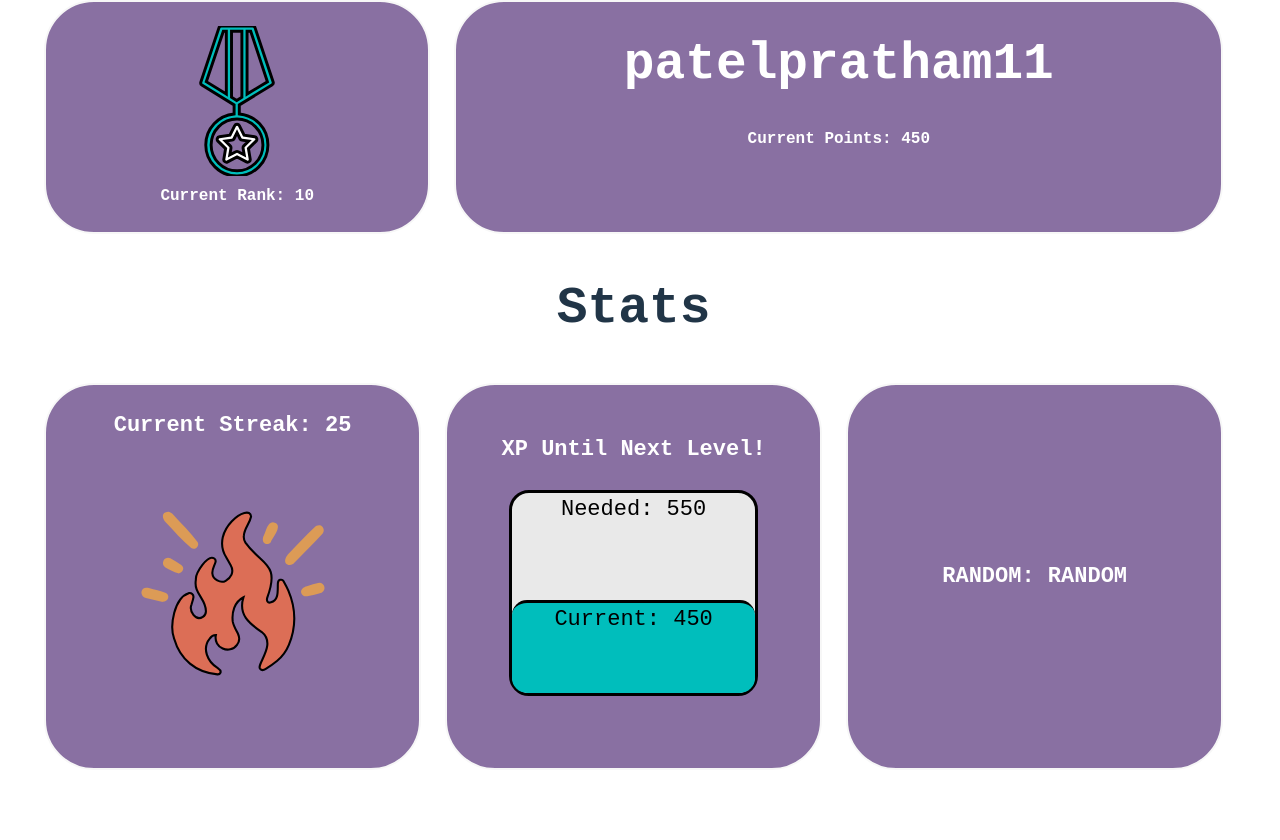
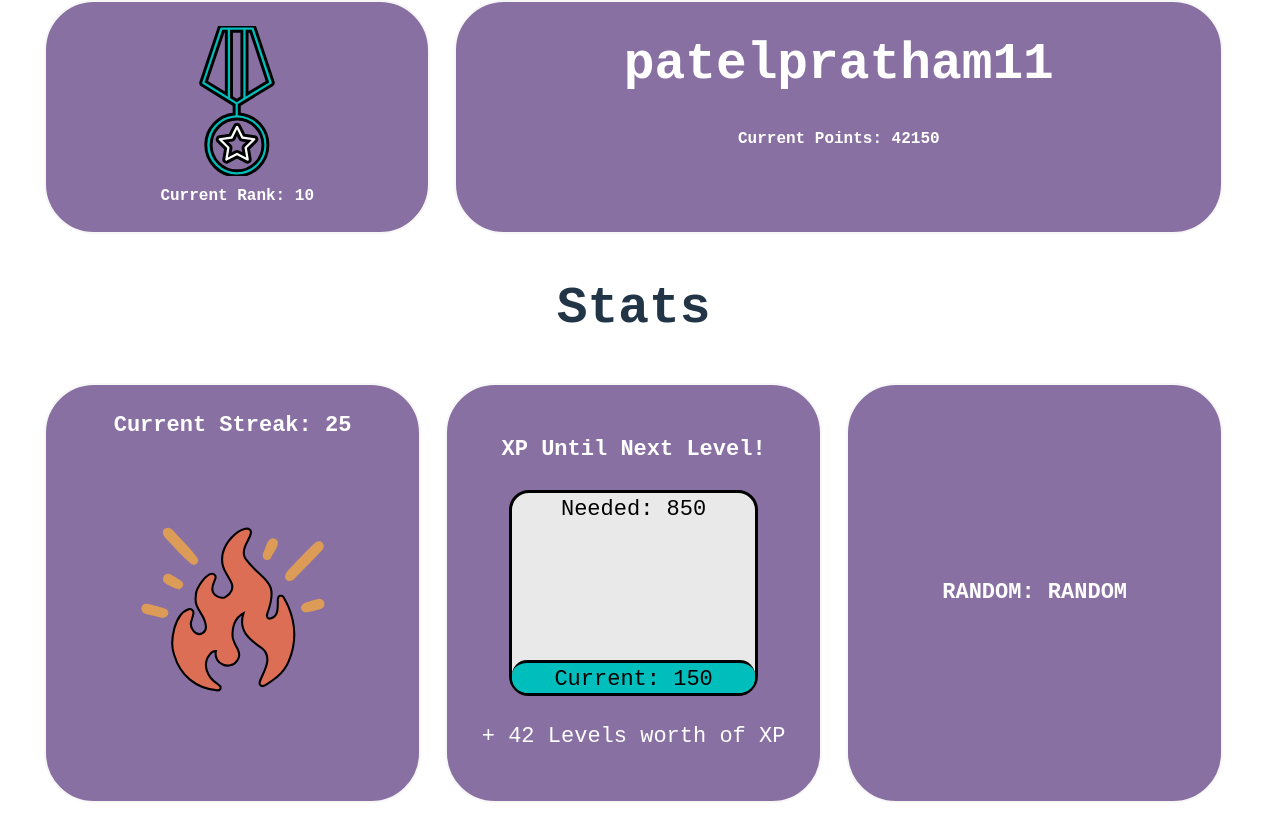
Before and after one commit to Steven-Jarmell/Beefin, a React (Vite) app in the folder client/: page / in a window 1280 px wide. Shown: the part 258-1098 px from the top of the page. Built offline with nearby package versions, Linux system fonts and the light colour scheme.

Commit message:
progress bar addition

```diff
--- a/client/public/data.json
+++ b/client/public/data.json
@@ -1,6 +1,6 @@
 {
     "name": "patelpratham11",
-    "points": 450,
+    "points": 42150,
     "color": "yellow",
     "rank": 10,
     "streak": 25
--- a/client/src/Components/ProgressBar.jsx
+++ b/client/src/Components/ProgressBar.jsx
@@ -9,9 +9,10 @@ const ProgressBar = (props) => {
         <div className="progressbar-visual-container" style={{ 'height': '25vh' }}>
             Needed: {1000-(props.currentPoints%1000)}
             <div className="progressbar-visual" style={{ 'height': `${(props.currentPoints%1000)/40}vh` }}>
-            Current: {props.currentPoints}
+            Current: {props.currentPoints%1000}
             </div>
         </div>
+        + {Math.floor(props.currentPoints/1000) > 1 ? Math.floor(props.currentPoints/1000) : 0} Levels worth of XP
       </div>
     );
   };
```
